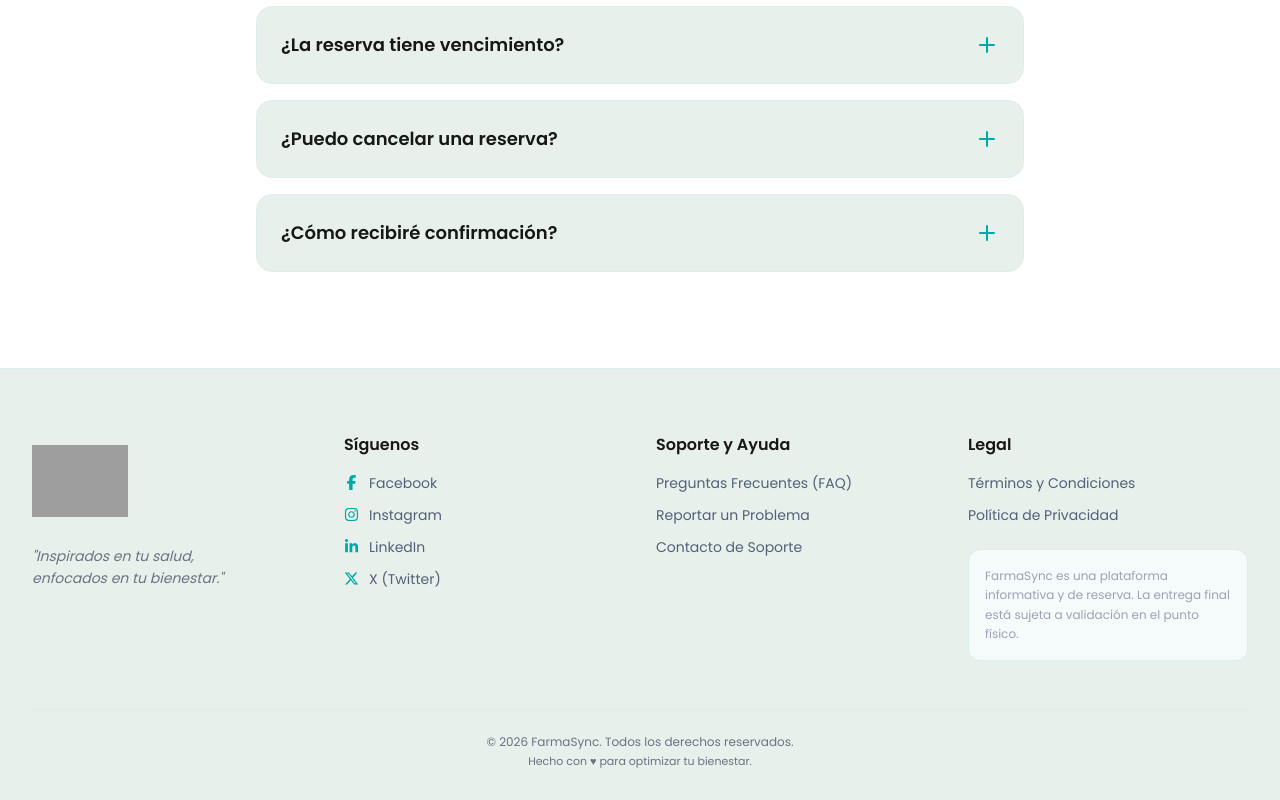
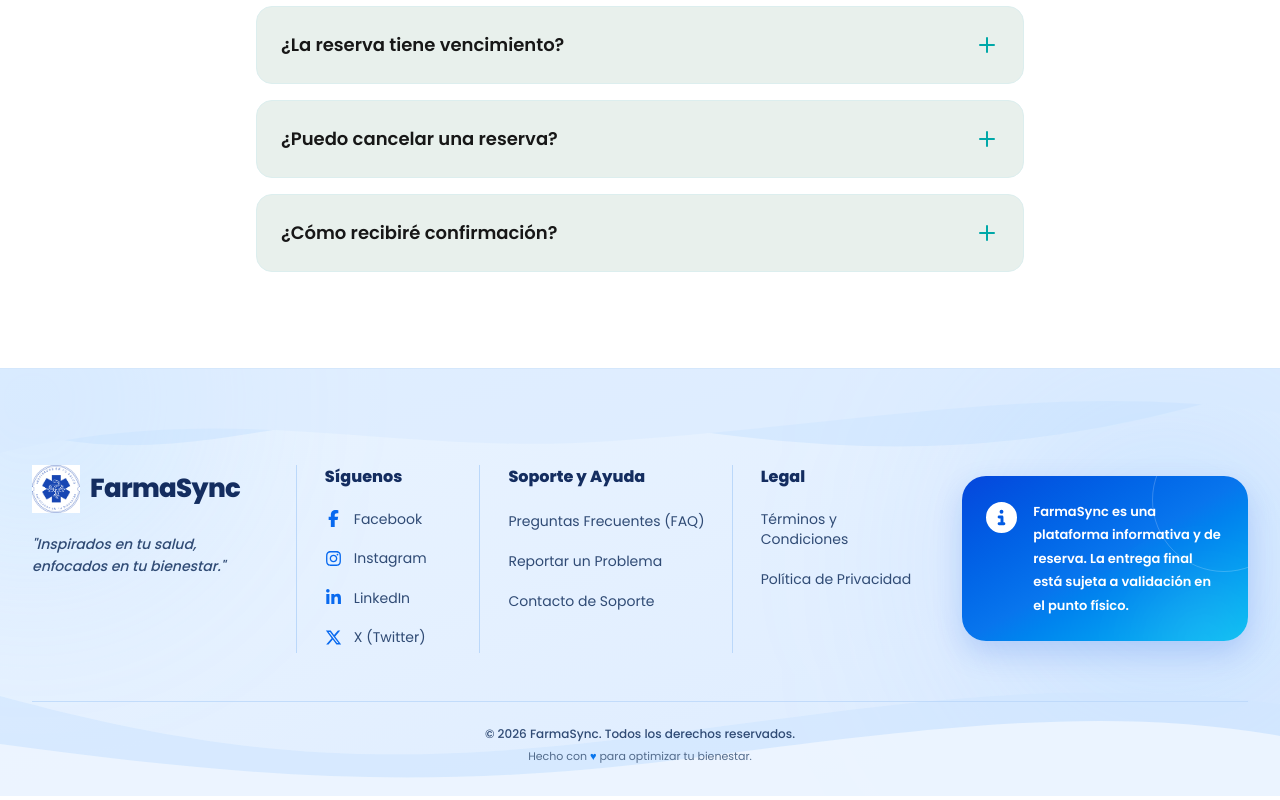
Before and after one commit to salomenavarro/FarmaSync-FrontEnd, a Next.js app: page / in a window 1280 px wide. Shown: the part 4895-5695 px from the top of the page. Built offline with nearby package versions, Linux system fonts and the light colour scheme; no server answers; grey boxes are pictures that could not be loaded.

Commit message:
feat(footer): rediseño del footer

```diff
--- a/src/components/layout/Footer.tsx
+++ b/src/components/layout/Footer.tsx
@@ -1,161 +1,452 @@
+
 import Image from "next/image";
+
 import {
   FaFacebookF,
   FaInstagram,
   FaLinkedinIn,
   FaXTwitter,
+  FaCircleInfo,
 } from "react-icons/fa6";
+
+const SOCIAL_LINKS = [
+  {
+    label: "Facebook",
+    href: "#",
+    icon: FaFacebookF,
+  },
+  {
+    label: "Instagram",
+    href: "#",
+    icon: FaInstagram,
+  },
+  {
+    label: "LinkedIn",
+    href: "#",
+    icon: FaLinkedinIn,
+  },
+  {
+    label: "X (Twitter)",
+    href: "#",
+    icon: FaXTwitter,
+  },
+];
+
+const SUPPORT_LINKS = [
+  {
+    label: "Preguntas Frecuentes (FAQ)",
+    href: "#faq",
+  },
+  {
+    label: "Reportar un Problema",
+    href: "#",
+  },
+  {
+    label: "Contacto de Soporte",
+    href: "#",
+  },
+];
+
+const LEGAL_LINKS = [
+  {
+    label: "Términos y Condiciones",
+    href: "#",
+  },
+  {
+    label: "Política de Privacidad",
+    href: "#",
+  },
+];
+
+const linkStyle =
+  "text-sm text-[#304B75] transition-colors duration-200 hover:text-[#0875ED] hover:translate-x-0.5 inline-block";
+
+/* =========================================================
+   FOOTER FARMASYNC
+   ========================================================= */
 
 export default function Footer() {
   return (
     <footer
       id="footer"
-      className="border-t border-[#DCEEEE] bg-[#e8f0ec] px-4 pb-8 pt-12 sm:px-6 sm:pt-16 lg:px-8"
+      className="
+        relative isolate overflow-hidden
+        border-t border-[#D4E7FC]
+        bg-gradient-to-br
+        from-[#EAF4FF]
+        via-[#E4F0FF]
+        to-[#DCEBFF]
+        px-4 pb-8 pt-16
+        sm:px-6 sm:pt-20
+        lg:px-8 lg:pt-24
+      "
     >
-      <div className="mx-auto grid max-w-7xl grid-cols-1 gap-8 text-center sm:grid-cols-2 sm:text-left lg:grid-cols-4">
-        {/* BRAND */}
-        <div className="flex flex-col items-center sm:items-start">
-          <Image
-            src="/images/logo1.jpeg"
-            alt="FarmaSync Logo"
-            width={180}
-            height={180}
-            className="mb-3 h-20 w-20 object-contain sm:mb-4 sm:h-24 sm:w-24"
+      {/* =================================================
+          FONDO DECORATIVO
+          Ondas suaves inspiradas en el Hero
+          ================================================= */}
+
+      <div
+        aria-hidden="true"
+        className="
+          pointer-events-none absolute inset-0 -z-10
+          overflow-hidden
+        "
+      >
+        {/* Halo superior izquierdo */}
+
+        <div
+          className="
+            absolute -left-32 -top-32
+            h-80 w-80 rounded-full
+            bg-[#87C5FF]/20 blur-[100px]
+          "
         />
 
-          <p className="text-xs italic leading-relaxed text-[#6B7280] sm:text-sm">
+        {/* Halo superior derecho */}
+
+        <div
+          className="
+            absolute -right-20 top-0
+            h-96 w-96 rounded-full
+            bg-[#75B9FF]/20 blur-[110px]
+          "
+        />
+
+        {/* Onda superior */}
+
+        <svg
+          className="absolute left-0 top-0 h-32 w-full opacity-50"
+          viewBox="0 0 1440 160"
+          preserveAspectRatio="none"
+          fill="none"
+          xmlns="http://www.w3.org/2000/svg"
+        >
+          <path
+            d="M0 70C220 150 390 10 650 55C900 100 1110 135 1440 15V0H0V70Z"
+            fill="#C7E2FF"
+          />
+
+          <path
+            d="M0 105C270 35 430 110 690 90C1000 65 1190 15 1440 55V0H0V105Z"
+            fill="#D8EAFF"
+          />
+        </svg>
+
+        {/* Onda inferior */}
+
+        <svg
+          className="
+            absolute bottom-0 left-0
+            h-36 w-full
+          "
+          viewBox="0 0 1440 180"
+          preserveAspectRatio="none"
+          fill="none"
+          xmlns="http://www.w3.org/2000/svg"
+        >
+          <path
+            d="M0 55C250 130 420 145 690 110C960 75 1170 25 1440 65V180H0V55Z"
+            fill="#D1E7FF"
+            fillOpacity="0.65"
+          />
+
+          <path
+            d="M0 115C270 155 470 175 760 135C1040 95 1240 65 1440 105V180H0V115Z"
+            fill="#F2F8FF"
+            fillOpacity="0.8"
+          />
+        </svg>
+      </div>
+
+      {/* =================================================
+          CONTENIDO PRINCIPAL
+          ================================================= */}
+
+      <div
+        className="
+          mx-auto grid max-w-7xl
+          grid-cols-1 gap-10
+          text-center
+          sm:grid-cols-2 sm:text-left
+          lg:grid-cols-[1.15fr_0.8fr_1.1fr_0.9fr_1.35fr]
+          lg:gap-0
+        "
+      >
+        {/* ===============================================
+            MARCA
+            =============================================== */}
+
+        <div
+          className="
+            flex flex-col
+            items-center
+            sm:items-start
+            lg:pr-7
+          "
+        >
+          {/* Logo */}
+
+          <div className="flex items-center gap-2.5">
+            <Image
+              src="/images/logoficial.png"
+              alt="FarmaSync"
+              width={54}
+              height={54}
+              className="h-12 w-12 object-contain"
+            />
+
+            <span
+              className="
+                text-[26px]
+                font-extrabold
+                tracking-tight
+                text-[#142D60]
+              "
+            >
+              FarmaSync
+            </span>
+          </div>
+
+          {/* Eslogan */}
+
+          <p
+            className="
+              mt-5 max-w-[230px]
+              text-sm font-medium
+              italic leading-relaxed
+              text-[#304B75]
+            "
+          >
             "Inspirados en tu salud,
             <br />
             enfocados en tu bienestar."
           </p>
         </div>
 
-        {/* REDES */}
-        <div>
-          <h3 className="mb-3 text-sm font-semibold text-[#171717] sm:mb-4 sm:text-base">
+        {/* ===============================================
+            REDES SOCIALES
+            =============================================== */}
+
+        <div
+          className="
+            border-t border-[#BBD8FA]/70 pt-6
+            sm:border-t-0 sm:pt-0
+            lg:border-l lg:border-t-0
+            lg:border-[#BBD8FA]
+            lg:pl-7 lg:pr-5
+          "
+        >
+          <h3
+            className="
+              mb-5 text-base
+              font-extrabold
+              text-[#142D60]
+            "
+          >
             Síguenos
           </h3>
 
-          <ul className="space-y-2.5 sm:space-y-3">
-            <li>
+          <ul className="space-y-3.5">
+            {SOCIAL_LINKS.map((social) => {
+              const Icon = social.icon;
+
+              return (
+                <li key={social.label}>
                   <a
-                href="#"
-                className="flex items-center justify-center gap-2.5 text-xs text-[#536078] transition-colors hover:text-[#00A8A8] sm:justify-start sm:text-sm"
+                    href={social.href}
+                    aria-label={social.label}
+                    className="
+                      inline-flex items-center
+                      justify-center gap-3
+                      text-sm text-[#304B75]
+                      transition-all duration-200
+                      hover:translate-x-1
+                      hover:text-[#0875ED]
+                      sm:justify-start
+                    "
                   >
-                <FaFacebookF size={15} className="text-[#00A8A8]" />
-                Facebook
+                    <Icon
+                      size={17}
+                      className="shrink-0 text-[#0869EF]"
+                      aria-hidden="true"
+                    />
+
+                    {social.label}
                   </a>
                 </li>
-
-            <li>
-              <a
-                href="#"
-                className="flex items-center justify-center gap-2.5 text-xs text-[#536078] transition-colors hover:text-[#00A8A8] sm:justify-start sm:text-sm"
-              >
-                <FaInstagram size={15} className="text-[#00A8A8]" />
-                Instagram
-              </a>
-            </li>
-
-            <li>
-              <a
-                href="#"
-                className="flex items-center justify-center gap-2.5 text-xs text-[#536078] transition-colors hover:text-[#00A8A8] sm:justify-start sm:text-sm"
-              >
-                <FaLinkedinIn size={15} className="text-[#00A8A8]" />
-                LinkedIn
-              </a>
-            </li>
-
-            <li>
-              <a
-                href="#"
-                className="flex items-center justify-center gap-2.5 text-xs text-[#536078] transition-colors hover:text-[#00A8A8] sm:justify-start sm:text-sm"
-              >
-                <FaXTwitter size={15} className="text-[#00A8A8]" />
-                X (Twitter)
-              </a>
-            </li>
+              );
+            })}
           </ul>
         </div>
 
-        {/* SOPORTE */}
-        <div>
-          <h3 className="mb-3 text-sm font-semibold text-[#171717] sm:mb-4 sm:text-base">
+        {/* ===============================================
+            SOPORTE Y AYUDA
+            =============================================== */}
+
+        <div
+          className="
+            border-t border-[#BBD8FA]/70 pt-6
+            sm:border-t-0 sm:pt-0
+            lg:border-l lg:border-t-0
+            lg:border-[#BBD8FA]
+            lg:pl-7 lg:pr-5
+          "
+        >
+          <h3
+            className="
+              mb-5 text-base
+              font-extrabold
+              text-[#142D60]
+            "
+          >
             Soporte y Ayuda
           </h3>
 
-          <ul className="space-y-2.5 text-xs text-[#536078] sm:space-y-3 sm:text-sm">
-            <li>
+          <ul className="space-y-4">
+            {SUPPORT_LINKS.map((item) => (
+              <li key={item.label}>
                 <a
-                href="#faq"
-                className="transition-colors hover:text-[#00A8A8]"
+                  href={item.href}
+                  className={linkStyle}
                 >
-                Preguntas Frecuentes (FAQ)
+                  {item.label}
                 </a>
               </li>
-
-            <li>
-              <a
-                href="#"
-                className="transition-colors hover:text-[#00A8A8]"
-              >
-                Reportar un Problema
-              </a>
-            </li>
-
-            <li>
-              <a
-                href="#"
-                className="transition-colors hover:text-[#00A8A8]"
-              >
-                Contacto de Soporte
-              </a>
-            </li>
+            ))}
           </ul>
         </div>
 
-        {/* LEGAL */}
-        <div>
-          <h3 className="mb-3 text-sm font-semibold text-[#171717] sm:mb-4 sm:text-base">
+        {/* ===============================================
+            INFORMACIÓN LEGAL
+            =============================================== */}
+
+        <div
+          className="
+            border-t border-[#BBD8FA]/70 pt-6
+            sm:border-t-0 sm:pt-0
+            lg:border-l lg:border-t-0
+            lg:border-[#BBD8FA]
+            lg:pl-7 lg:pr-5
+          "
+        >
+          <h3
+            className="
+              mb-5 text-base
+              font-extrabold
+              text-[#142D60]
+            "
+          >
             Legal
           </h3>
 
-          <ul className="space-y-2.5 text-xs text-[#536078] sm:space-y-3 sm:text-sm">
-            <li>
+          <ul className="space-y-4">
+            {LEGAL_LINKS.map((item) => (
+              <li key={item.label}>
                 <a
-                href="#"
-                className="transition-colors hover:text-[#00A8A8]"
+                  href={item.href}
+                  className={linkStyle}
                 >
-                Términos y Condiciones
+                  {item.label}
                 </a>
               </li>
+            ))}
+          </ul>
+        </div>
 
-            <li>
-              <a
-                href="#"
-                className="transition-colors hover:text-[#00A8A8]"
+        {/* ===============================================
+            TARJETA INFORMATIVA CON DEGRADADO
+            =============================================== */}
+
+        <div className="flex items-center sm:col-span-2 lg:col-span-1 lg:pl-6">
+          <div
+            className="
+              relative flex w-full
+              items-start gap-4
+              overflow-hidden
+              rounded-[24px]
+              bg-gradient-to-br
+              from-[#0646DC]
+              via-[#0875ED]
+              to-[#08BDF2]
+              p-5 sm:p-6
+              text-left
+              shadow-[0_12px_30px_rgba(6,70,220,0.18)]
+            "
           >
-                Política de Privacidad
-              </a>
-            </li>
-          </ul>
+            {/* Decoración */}
 
-          <div className="mt-5 rounded-xl border border-[#DCEEEE] bg-[#F4FBFA] p-3.5 text-center sm:mt-6 sm:p-4 sm:text-left">
-            <p className="text-[11px] leading-relaxed text-[#9AA3B5] sm:text-xs">
-              FarmaSync es una plataforma informativa y de reserva. La entrega
-              final está sujeta a validación en el punto físico.
+            <div
+              aria-hidden="true"
+              className="
+                pointer-events-none
+                absolute -right-12 -top-12
+                h-36 w-36 rounded-full
+                border border-white/20
+              "
+            />
+
+            <div
+              aria-hidden="true"
+              className="
+                pointer-events-none
+                absolute -bottom-16 -right-5
+                h-32 w-32 rounded-full
+                bg-white/10 blur-2xl
+              "
+            />
+
+            {/* Icono informativo */}
+
+            <span
+              className="
+                relative z-10 mt-0.5
+                shrink-0
+                text-white
+              "
+            >
+              <FaCircleInfo size={31} />
+            </span>
+
+            {/* Mensaje */}
+
+            <p
+              className="
+                relative z-10
+                text-[13px]
+                font-semibold
+                leading-[1.8]
+                text-white
+              "
+            >
+              FarmaSync es una plataforma informativa y de reserva. La
+              entrega final está sujeta a validación en el punto físico.
             </p>
           </div>
         </div>
       </div>
 
-      {/* COPYRIGHT */}
-      <div className="mx-auto mt-10 max-w-7xl border-t border-[#DCEEEE] pt-6 text-center text-xs text-[#6B7280] sm:mt-12">
-        <p>© 2026 FarmaSync. Todos los derechos reservados.</p>
+      {/* =================================================
+          COPYRIGHT
+          ================================================= */}
 
-        <p className="mt-1 text-[11px]">
-          Hecho con ♥ para optimizar tu bienestar.
+      <div
+        className="
+          mx-auto mt-12
+          max-w-7xl
+          border-t border-[#BBD8FA]/80
+          pt-6
+          text-center
+        "
+      >
+        <p className="text-xs font-medium text-[#304B75]">
+          © 2026 FarmaSync. Todos los derechos reservados.
+        </p>
+
+        <p className="mt-1.5 text-[11px] text-[#526B8C]">
+          Hecho con{" "}
+          <span className="font-bold text-[#0875ED]">♥</span>{" "}
+          para optimizar tu bienestar.
         </p>
       </div>
     </footer>
```
Lines whose indentation alone changed are shown as unchanged.
